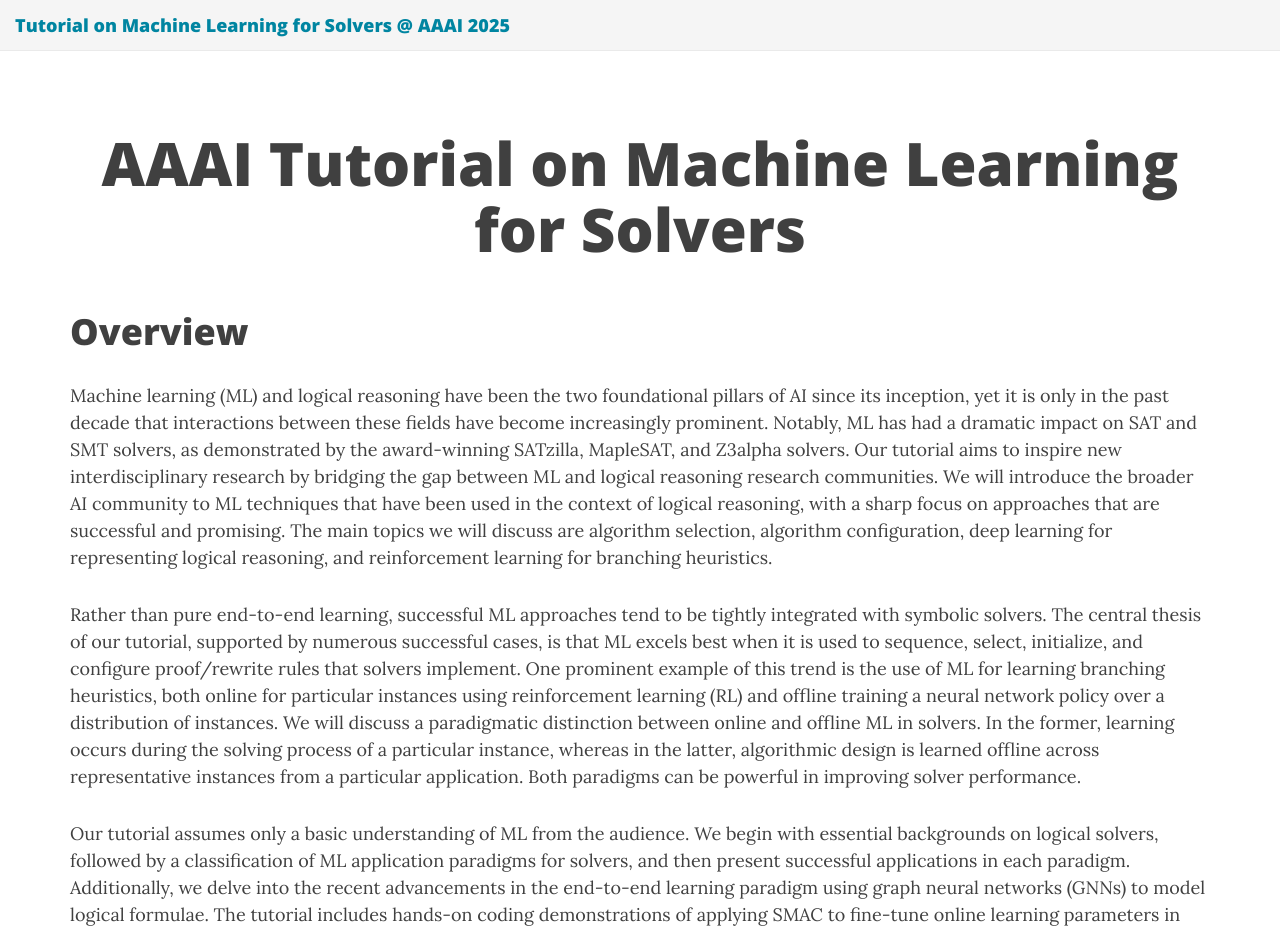
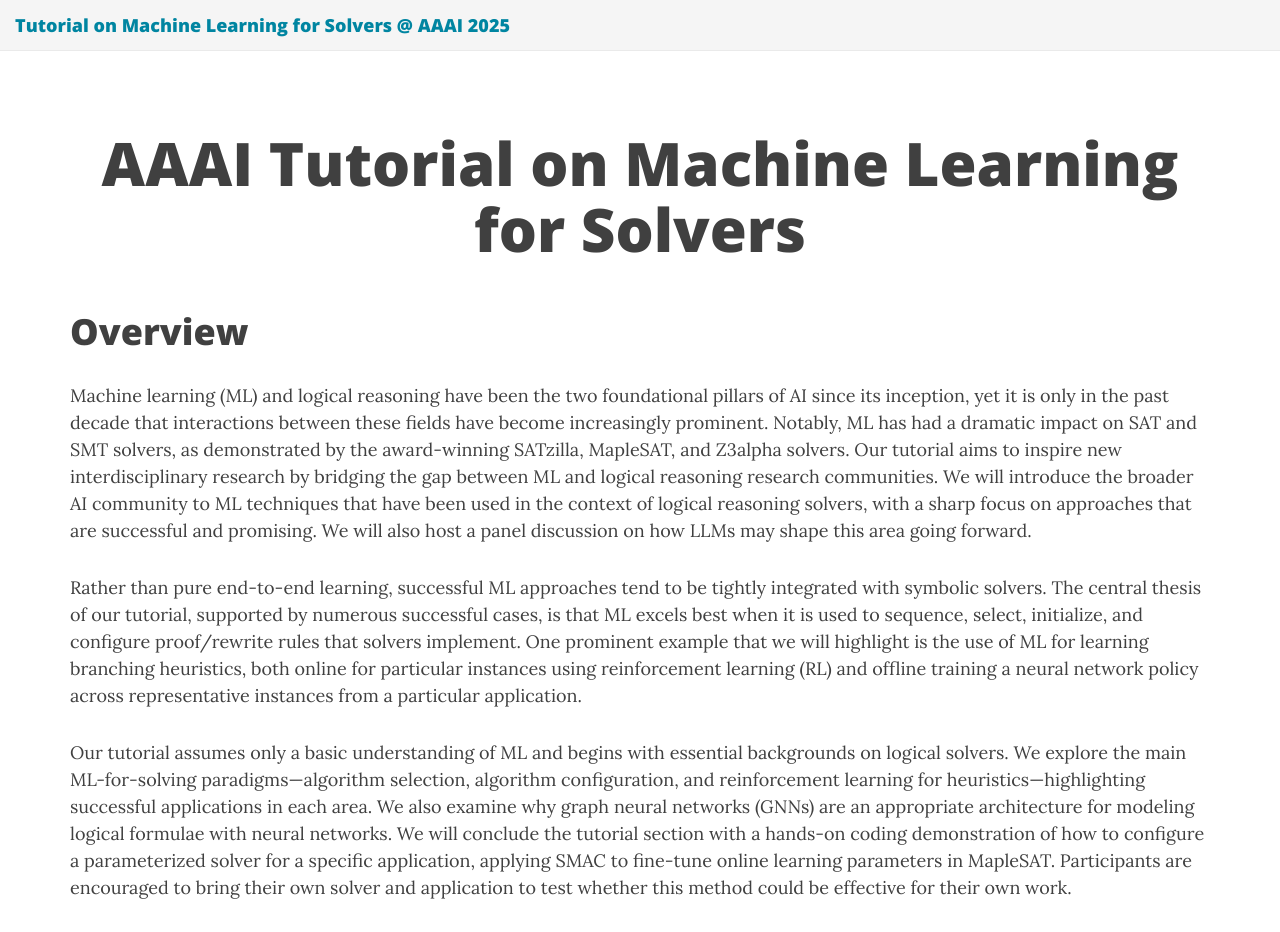
Before and after one commit to ml-for-solvers/ml-for-solvers.github.io, a Jekyll site: the page built from index.md, in a window 1280 px wide and 1400 px high. Shown: the top 932 px of the window. Built offline with Jekyll 4.4.1, drawn with Linux system fonts in a browser that asks for light colours; nearby versions of some CDN libraries; some of the changed text lies outside the part shown.

Commit message:
add presenter details

```diff
--- a/index.md
+++ b/index.md
@@ -14,20 +14,22 @@ title: AAAI Tutorial on Machine Learning for Solvers
 
 # Overview
 
-Machine learning (ML) and logical reasoning have been the two foundational pillars of AI since its inception, yet it is only in the past decade that interactions between these fields have become increasingly prominent. Notably, ML has had a dramatic impact on SAT and SMT solvers, as demonstrated by the award-winning SATzilla, MapleSAT, and Z3alpha solvers. Our tutorial aims to inspire new interdisciplinary research by bridging the gap between ML and logical reasoning research communities. We will introduce the broader AI community to ML techniques that have been used in the context of logical reasoning, with a sharp focus on approaches that are successful and promising. The main topics we will discuss are algorithm selection, algorithm configuration, deep learning for representing logical reasoning, and reinforcement learning for branching heuristics.
+Machine learning (ML) and logical reasoning have been the two foundational pillars of AI since its inception, yet it is only in the past decade that interactions between these fields have become increasingly prominent. Notably, ML has had a dramatic impact on SAT and SMT solvers, as demonstrated by the award-winning SATzilla, MapleSAT, and Z3alpha solvers. Our tutorial aims to inspire new interdisciplinary research by bridging the gap between ML and logical reasoning research communities. We will introduce the broader AI community to ML techniques that have been used in the context of logical reasoning solvers, with a sharp focus on approaches that are successful and promising. We will also host a panel discussion on how LLMs may shape this area going forward.
 
-Rather than pure end-to-end learning, successful ML approaches tend to be tightly integrated with symbolic solvers. The central thesis of our tutorial, supported by numerous successful cases, is that ML excels best when it is used to sequence, select, initialize, and configure proof/rewrite rules that solvers implement. One prominent example of this trend is the use of ML for learning branching heuristics, both online for particular instances using reinforcement learning (RL) and offline training a neural network policy over a distribution of instances. We will discuss a paradigmatic distinction between online and offline ML in solvers. In the former, learning occurs during the solving process of a particular instance, whereas in the latter, algorithmic design is learned offline across representative instances from a particular application. Both paradigms can be powerful in improving solver performance.
+Rather than pure end-to-end learning, successful ML approaches tend to be tightly integrated with symbolic solvers. The central thesis of our tutorial, supported by numerous successful cases, is that ML excels best when it is used to sequence, select, initialize, and configure proof/rewrite rules that solvers implement. One prominent example that we will highlight is the use of ML for learning branching heuristics, both online for particular instances using reinforcement learning (RL) and offline training a neural network policy across representative instances from a particular application.
 
-Our tutorial assumes only a basic understanding of ML from the audience. We begin with essential backgrounds on logical solvers, followed by a classification of ML application paradigms for solvers, and then present successful applications in each paradigm. Additionally, we delve into the recent advancements in the end-to-end learning paradigm using graph neural networks (GNNs) to model logical formulae. The tutorial includes hands-on coding demonstrations of applying SMAC to fine-tune online learning parameters in MapleSAT, enabling participants to directly engage with the concepts discussed. We conclude with a panel discussion on how to leverage large language models (LLMs) for logical reasoning and how reasoning can make LLMs more trustworthy.
+Our tutorial assumes only a basic understanding of ML and begins with essential backgrounds on logical solvers. We explore the main ML-for-solving paradigms—algorithm selection, algorithm configuration, and reinforcement learning for heuristics—highlighting successful applications in each area. We also examine why graph neural networks (GNNs) are an appropriate architecture for modeling logical formulae with neural networks. We will conclude the tutorial section with a hands-on coding demonstration of how to configure a parameterized solver for a specific application, applying SMAC to fine-tune online learning parameters in MapleSAT. Participants are encouraged to bring their own solver and application to test whether this method could be effective for their own work.
+
+Finally, we will have a panel discussion with leading experts to discuss the implications of LLMs for logical reasoning, a topic where opinions tend to be very polarized in the AI community. The panel will examine how effective LLMs might be for reasoning tasks and, conversely, how integrating formal logical reasoning could enhance the trustworthiness of LLMs.
 
 <hr>
 
 
-<!-- # Presenters
+# Presenters and Organizers
 <div class="container" style="margin-top: 25px;margin-bottom: 40px;">
   <div class="row">
     {% for p in site.data.presenters %}
-    {% if forloop.index<=4 %}
+    {% if forloop.index<=5 %}
     {% capture id %}{{ p[0] }}{% endcapture %}
     {% include profile.html p=p %}
     {% endif %}
@@ -36,7 +38,7 @@ Our tutorial assumes only a basic understanding of ML from the audience. We begi
   <div class="row">
     {% for p in site.data.presenters %}
     {% capture id %}{{ p[0] }}{% endcapture %}
-    {% if forloop.index>4 and forloop.index<=7%}
+    {% if forloop.index>5 and forloop.index<=10%}
     {% include profile.html p=p %}
     {% endif %}
     {% endfor %}
@@ -44,6 +46,7 @@ Our tutorial assumes only a basic understanding of ML from the audience. We begi
 </div>
 <hr>
 
+<!--
 # Panelists
 <div class="container" style="margin-top: 20px;margin-bottom: 0px;">
   <div class="row">
```
Also changed, not shown: _data/presenters.yml (+25 -15 lines), img/Chris_photo.jpeg (added), img/Piyush_photo.jpg (added), img/Vijay_photo.jpg (added), 2 other files.
